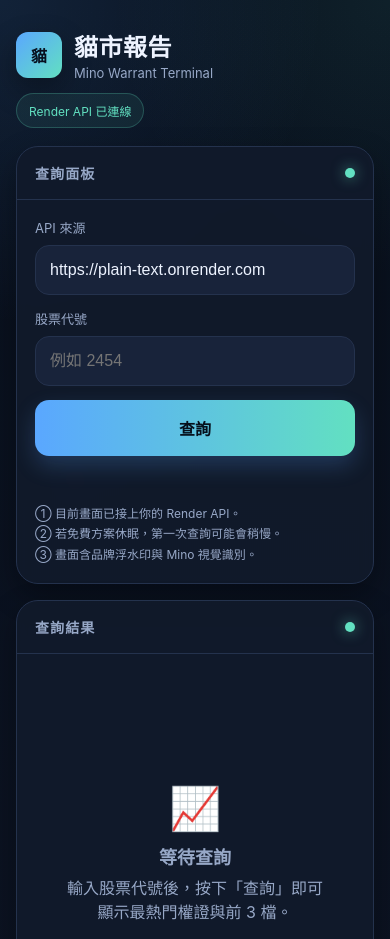
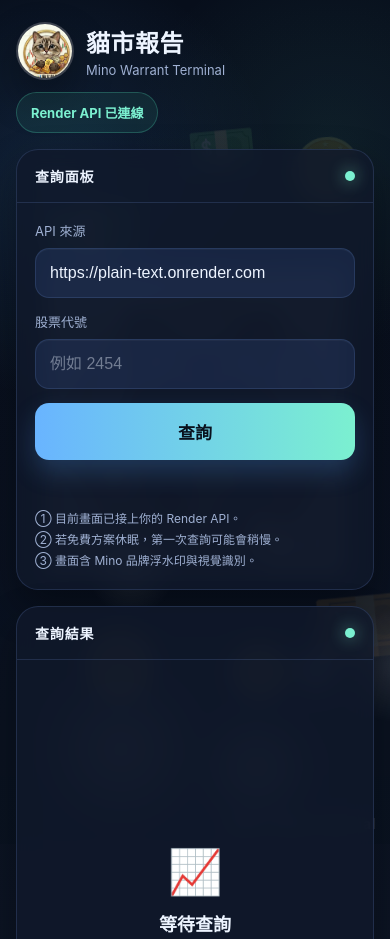
Before and after one commit to jaimch-ctrl/Plain-text, a plain HTML site: page index.html in a window 390 px wide. Shown: the top 939 px of the page. Drawn offline with Linux system fonts and the light colour scheme.

Commit message:
Update index.html

```diff
--- a/index.html
+++ b/index.html
@@ -3,136 +3,198 @@
 <head>
   <meta charset="UTF-8" />
   <meta name="viewport" content="width=device-width, initial-scale=1.0" />
-  <title>貓市報告｜權證查詢終端</title>
+  <title>貓市報告｜Mino Warrant Terminal</title>
   <style>
     :root{
-      --bg:#0b1020;
-      --panel:#121a2b;
-      --panel-2:#18233a;
-      --line:#24324d;
-      --text:#edf3ff;
-      --muted:#97a8c7;
-      --accent:#5aa7ff;
-      --accent-2:#62e0c1;
-      --hot:#ffb84d;
-      --success:#35c48a;
-      --danger:#ff6b6b;
-      --shadow:0 12px 30px rgba(0,0,0,.32);
+      --bg:#0a1020;
+      --panel:rgba(17,25,43,.82);
+      --panel-strong:rgba(20,30,52,.92);
+      --panel-soft:rgba(30,43,71,.72);
+      --line:rgba(132,166,255,.16);
+      --line-strong:rgba(132,166,255,.24);
+      --text:#edf4ff;
+      --muted:#9fb0d2;
+      --accent:#69b4ff;
+      --accent2:#7bf0d0;
+      --hot:#ffd15c;
+      --danger:#ff7c7c;
+      --shadow:0 18px 40px rgba(0,0,0,.32);
+      --radius:22px;
     }
 
     *{box-sizing:border-box}
+    html,body{margin:0;padding:0}
 
     body{
-      margin:0;
-      font-family:-apple-system,BlinkMacSystemFont,"Segoe UI",Roboto,"Noto Sans TC",sans-serif;
-      background:
-        radial-gradient(circle at top left, rgba(90,167,255,.12), transparent 28%),
-        radial-gradient(circle at top right, rgba(98,224,193,.08), transparent 24%),
-        linear-gradient(180deg,#08101d 0%, #0c1322 100%);
+      font-family:-apple-system,BlinkMacSystemFont,"Segoe UI","Noto Sans TC",sans-serif;
       color:var(--text);
       min-height:100vh;
+      overflow-x:hidden;
+      background:
+        radial-gradient(circle at 15% 15%, rgba(88,170,255,.14), transparent 20%),
+        radial-gradient(circle at 85% 12%, rgba(115,240,210,.08), transparent 18%),
+        linear-gradient(180deg,#08101d 0%, #0d1525 100%);
       position:relative;
-      overflow-x:hidden;
     }
 
+    /* 背景主圖：Mino */
     body::before{
       content:"";
       position:fixed;
-      top:50%;
-      left:50%;
-      width:420px;
-      height:420px;
-      transform:translate(-50%,-50%);
-      background:url('mino-cat.png') no-repeat center;
-      background-size:contain;
-      opacity:.045;
-      pointer-events:none;
-      z-index:0;
-      filter:saturate(1.05);
-    }
-
-    body::after{
-      content:"貓市報告 × Mino";
-      position:fixed;
-      top:52%;
-      left:50%;
-      transform:translate(-50%,-50%) rotate(-18deg);
-      font-size:56px;
-      font-weight:900;
-      color:rgba(255,255,255,.035);
-      letter-spacing:.08em;
-      white-space:nowrap;
+      inset:0;
+      background:
+        linear-gradient(rgba(8,12,23,.40), rgba(8,12,23,.52)),
+        url("./IMG_1270.jpeg") center center / 420px auto no-repeat;
+      opacity:.18;
       pointer-events:none;
       z-index:0;
     }
 
+    /* 浮水印文字 */
+    body::after{
+      content:"Jean × Mino Internal";
+      position:fixed;
+      right:26px;
+      bottom:18px;
+      color:rgba(255,255,255,.14);
+      font-size:18px;
+      font-weight:700;
+      letter-spacing:.04em;
+      pointer-events:none;
+      z-index:1;
+      white-space:nowrap;
+    }
+
+    /* 動態光點層 */
+    .fx{
+      position:fixed;
+      inset:0;
+      overflow:hidden;
+      pointer-events:none;
+      z-index:0;
+    }
+
+    .fx span{
+      position:absolute;
+      display:block;
+      border-radius:999px;
+      background:radial-gradient(circle, rgba(255,255,255,.35) 0%, rgba(255,255,255,0) 70%);
+      animation:floatUp linear infinite;
+      opacity:.35;
+      filter:blur(.3px);
+    }
+
+    .fx span:nth-child(1){width:180px;height:180px;left:8%;top:82%;animation-duration:18s}
+    .fx span:nth-child(2){width:90px;height:90px;left:22%;top:68%;animation-duration:13s}
+    .fx span:nth-child(3){width:140px;height:140px;left:48%;top:86%;animation-duration:21s}
+    .fx span:nth-child(4){width:70px;height:70px;left:72%;top:80%;animation-duration:15s}
+    .fx span:nth-child(5){width:120px;height:120px;left:86%;top:76%;animation-duration:17s}
+    .fx span:nth-child(6){width:60px;height:60px;left:60%;top:65%;animation-duration:12s}
+
+    @keyframes floatUp{
+      0%{transform:translateY(0) scale(1);opacity:.10}
+      30%{opacity:.32}
+      100%{transform:translateY(-120px) scale(1.06);opacity:0}
+    }
+
+    .money{
+      position:fixed;
+      inset:0;
+      pointer-events:none;
+      z-index:0;
+      overflow:hidden;
+    }
+
+    .money i{
+      position:absolute;
+      opacity:.10;
+      filter:blur(.2px);
+      animation:drift 18s ease-in-out infinite alternate;
+      font-style:normal;
+      user-select:none;
+    }
+
+    .money i:nth-child(1){left:10%;top:22%;font-size:84px;transform:rotate(-18deg)}
+    .money i:nth-child(2){left:74%;top:16%;font-size:62px;transform:rotate(15deg)}
+    .money i:nth-child(3){left:80%;top:68%;font-size:88px;transform:rotate(-12deg)}
+    .money i:nth-child(4){left:20%;top:74%;font-size:66px;transform:rotate(11deg)}
+    .money i:nth-child(5){left:48%;top:14%;font-size:56px;transform:rotate(8deg)}
+    .money i:nth-child(6){left:58%;top:76%;font-size:54px;transform:rotate(-10deg)}
+
+    @keyframes drift{
+      from{transform:translateY(0) rotate(-8deg)}
+      to{transform:translateY(-18px) rotate(8deg)}
+    }
+
     .wrap{
       position:relative;
-      z-index:1;
-      max-width:1240px;
+      z-index:2;
+      max-width:1280px;
       margin:0 auto;
-      padding:28px 16px 40px;
+      padding:22px 16px 34px;
     }
 
     .topbar{
       display:flex;
+      justify-content:space-between;
       align-items:center;
-      justify-content:space-between;
-      margin-bottom:18px;
       gap:12px;
+      margin-bottom:16px;
     }
 
     .brand{
       display:flex;
       align-items:center;
       gap:12px;
+      min-width:0;
     }
 
     .brand-logo{
-      width:46px;
-      height:46px;
-      border-radius:12px;
+      width:58px;
+      height:58px;
+      border-radius:50%;
       object-fit:cover;
+      border:2px solid rgba(255,255,255,.18);
       box-shadow:var(--shadow);
-      border:1px solid rgba(255,255,255,.12);
-      background:#0f1728;
+      background:#111827;
       flex-shrink:0;
     }
 
-    .brand-badge{
-      width:46px;
-      height:46px;
-      border-radius:12px;
-      background:linear-gradient(135deg,var(--accent),var(--accent-2));
+    .brand-fallback{
+      width:58px;
+      height:58px;
+      border-radius:50%;
       display:none;
       align-items:center;
       justify-content:center;
-      color:#07101f;
+      background:linear-gradient(135deg,var(--accent),var(--accent2));
+      color:#07111f;
       font-weight:900;
       box-shadow:var(--shadow);
       flex-shrink:0;
     }
 
     .brand-title{
+      margin:0;
       font-size:24px;
-      font-weight:800;
+      font-weight:900;
       letter-spacing:.02em;
-      margin:0;
     }
 
     .brand-sub{
-      margin:2px 0 0;
+      margin:3px 0 0;
       font-size:13px;
       color:var(--muted);
     }
 
     .status-chip{
-      padding:8px 12px;
+      padding:10px 14px;
       border-radius:999px;
-      background:rgba(98,224,193,.08);
-      border:1px solid rgba(98,224,193,.24);
-      color:var(--accent-2);
-      font-size:12px;
+      background:rgba(84,238,193,.08);
+      border:1px solid rgba(84,238,193,.24);
+      color:var(--accent2);
+      font-size:13px;
+      font-weight:700;
       white-space:nowrap;
       flex-shrink:0;
     }
@@ -144,63 +206,44 @@
       align-items:start;
     }
 
-    @media (max-width: 860px){
-      .grid{
-        grid-template-columns:1fr;
-      }
-
-      body::before{
-        width:300px;
-        height:300px;
-        opacity:.04;
-      }
-
-      body::after{
-        font-size:34px;
-      }
-
-      .topbar{
-        align-items:flex-start;
-        flex-direction:column;
-      }
-
-      .status-chip{
-        align-self:flex-start;
-      }
+    @media (max-width: 920px){
+      .grid{grid-template-columns:1fr}
+      .topbar{flex-direction:column;align-items:flex-start}
+      body::before{background-size:300px auto}
+      body::after{font-size:14px;right:14px;bottom:12px}
     }
 
     .card{
-      background:rgba(18,26,43,.94);
+      background:var(--panel);
       border:1px solid var(--line);
-      border-radius:22px;
+      border-radius:var(--radius);
       box-shadow:var(--shadow);
+      backdrop-filter:blur(10px);
       overflow:hidden;
-      backdrop-filter:blur(6px);
     }
 
     .card-head{
+      display:flex;
+      justify-content:space-between;
+      align-items:center;
       padding:16px 18px;
       border-bottom:1px solid var(--line);
-      display:flex;
-      align-items:center;
-      justify-content:space-between;
     }
 
     .card-title{
       margin:0;
       font-size:14px;
-      letter-spacing:.08em;
-      color:var(--muted);
-      text-transform:uppercase;
-      font-weight:700;
+      color:var(--text);
+      font-weight:800;
+      letter-spacing:.06em;
     }
 
     .dot{
       width:10px;
       height:10px;
       border-radius:50%;
-      background:var(--accent-2);
-      box-shadow:0 0 14px rgba(98,224,193,.65);
+      background:var(--accent2);
+      box-shadow:0 0 16px rgba(123,240,208,.65);
     }
 
     .card-body{
@@ -209,27 +252,32 @@
 
     label{
       display:block;
-      margin-bottom:8px;
       font-size:13px;
       color:var(--muted);
+      margin-bottom:8px;
     }
 
     .input{
       width:100%;
-      background:var(--panel-2);
+      border:none;
+      outline:none;
+      margin-bottom:14px;
+      padding:15px 14px;
+      border-radius:14px;
+      background:rgba(74,114,198,.16);
+      border:1px solid rgba(127,173,255,.15);
       color:var(--text);
-      border:1px solid var(--line);
-      border-radius:14px;
-      padding:15px 14px;
       font-size:16px;
-      outline:none;
-      transition:border-color .2s, box-shadow .2s, transform .08s;
-      margin-bottom:14px;
+      box-shadow:inset 0 1px 0 rgba(255,255,255,.03);
+    }
+
+    .input::placeholder{
+      color:rgba(237,244,255,.42);
     }
 
     .input:focus{
-      border-color:var(--accent);
-      box-shadow:0 0 0 3px rgba(90,167,255,.14);
+      border-color:rgba(106,181,255,.45);
+      box-shadow:0 0 0 3px rgba(90,167,255,.12);
     }
 
     .btn{
@@ -237,63 +285,52 @@
       border:none;
       border-radius:14px;
       padding:16px 14px;
-      font-size:16px;
-      font-weight:800;
+      font-size:17px;
+      font-weight:900;
+      color:#09111d;
       cursor:pointer;
-      color:#06101c;
-      background:linear-gradient(90deg,var(--accent),var(--accent-2));
-      box-shadow:0 10px 22px rgba(90,167,255,.22);
-      transition:transform .08s, opacity .2s, filter .2s;
+      background:linear-gradient(90deg,var(--accent),var(--accent2));
+      box-shadow:0 12px 26px rgba(80,164,255,.22);
+      transition:.18s ease;
     }
 
-    .btn:hover{
-      filter:brightness(1.04);
-    }
-
-    .btn:active{
-      transform:scale(.99);
-    }
-
-    .btn:disabled{
-      opacity:.65;
-      cursor:not-allowed;
-    }
+    .btn:hover{filter:brightness(1.03)}
+    .btn:active{transform:scale(.99)}
+    .btn:disabled{opacity:.68;cursor:not-allowed}
 
     .msg{
       margin-top:12px;
       min-height:22px;
+      color:var(--muted);
       font-size:13px;
-      color:var(--muted);
     }
 
-    .msg.error{
-      color:var(--danger);
-    }
+    .msg.error{color:var(--danger)}
 
     .footer-note{
       margin-top:14px;
       font-size:12px;
+      line-height:1.75;
       color:var(--muted);
-      line-height:1.7;
     }
 
-    .loading,
-    .empty{
-      min-height:360px;
+    .empty,
+    .loading{
+      min-height:480px;
       display:flex;
+      flex-direction:column;
       align-items:center;
       justify-content:center;
-      flex-direction:column;
+      text-align:center;
       color:var(--muted);
-      text-align:center;
-      padding:28px;
+      padding:24px;
     }
 
     .loading .pulse{
       width:48px;
       height:48px;
       border-radius:50%;
-      border:3px solid rgba(90,167,255,.15);
+      border:3px solid rgba(106,181,255,.18);
       border-top-color:var(--accent);
       animation:spin 1s linear infinite;
       margin-bottom:14px;
@@ -304,80 +341,94 @@
     }
 
     .quote-box{
-      background:linear-gradient(180deg,#16233a 0%, #10182a 100%);
-      border:1px solid var(--line);
-      border-radius:18px;
+      position:relative;
+      background:linear-gradient(180deg, rgba(37,57,94,.58), rgba(17,26,44,.82));
+      border:1px solid var(--line-strong);
+      border-radius:20px;
       padding:18px;
+      overflow:hidden;
       margin-bottom:14px;
     }
 
+    .quote-box::before{
+      content:"";
+      position:absolute;
+      inset:0;
+      background:url("./IMG_1270.jpeg") center center / 220px auto no-repeat;
+      opacity:.05;
+      pointer-events:none;
+    }
+
+    .tag{
+      position:relative;
+      z-index:1;
+      display:inline-block;
+      padding:6px 10px;
+      border-radius:999px;
+      background:rgba(255,209,92,.12);
+      border:1px solid rgba(255,209,92,.26);
+      color:var(--hot);
+      font-size:12px;
+      font-weight:800;
+      margin-bottom:10px;
+    }
+
     .quote-top{
+      position:relative;
+      z-index:1;
       display:flex;
       justify-content:space-between;
-      align-items:flex-start;
       gap:12px;
       margin-bottom:14px;
     }
 
-    .tag{
-      display:inline-block;
-      padding:6px 10px;
-      border-radius:999px;
-      font-size:12px;
-      font-weight:700;
-      background:rgba(255,184,77,.1);
-      border:1px solid rgba(255,184,77,.24);
-      color:var(--hot);
-      margin-bottom:10px;
-    }
-
     .quote-stock{
-      font-size:28px;
+      font-size:42px;
       font-weight:900;
       line-height:1;
       margin-bottom:8px;
     }
 
     .quote-name{
-      font-size:17px;
-      font-weight:700;
-      color:var(--text);
-      word-break:break-word;
+      font-size:18px;
+      font-weight:800;
     }
 
     .quote-volume{
       text-align:right;
-      min-width:110px;
+      min-width:120px;
     }
 
     .quote-volume .k{
+      color:var(--muted);
       font-size:12px;
-      color:var(--muted);
-      margin-bottom:6px;
+      margin-bottom:8px;
     }
 
     .quote-volume .v{
-      font-size:30px;
+      font-size:42px;
+      line-height:1;
+      color:var(--hot);
       font-weight:900;
-      color:var(--hot);
-      letter-spacing:.02em;
     }
 
     .metric-grid{
+      position:relative;
+      z-index:1;
       display:grid;
       grid-template-columns:repeat(3,1fr);
       gap:10px;
     }
 
-    @media (max-width: 560px){
-      .metric-grid{
-        grid-template-columns:1fr;
-      }
+    @media (max-width: 620px){
+      .metric-grid{grid-template-columns:1fr}
+      .quote-top{flex-direction:column}
+      .quote-volume{text-align:left}
     }
 
     .metric{
-      background:rgba(255,255,255,.02);
-      border:1px solid var(--line);
+      background:rgba(94,132,214,.10);
+      border:1px solid rgba(132,166,255,.16);
       border-radius:14px;
       padding:12px;
     }
@@ -390,7 +441,7 @@
 
     .metric .v{
       font-size:17px;
-      font-weight:800;
+      font-weight:900;
       word-break:break-word;
     }
 
@@ -404,8 +455,9 @@
     .section-title h3{
       margin:0;
       font-size:15px;
+      color:var(--text);
+      font-weight:800;
       letter-spacing:.06em;
-      color:var(--muted);
       text-transform:uppercase;
     }
 
@@ -415,25 +467,24 @@
     }
 
     .row{
-      background:var(--panel-2);
-      border:1px solid var(--line);
-      border-radius:16px;
-      padding:14px;
+      background:linear-gradient(180deg, rgba(49,74,122,.44), rgba(23,34,58,.88));
+      border:1px solid rgba(132,166,255,.16);
+      border-radius:18px;
+      padding:16px;
       display:flex;
+      align-items:center;
       justify-content:space-between;
-      align-items:center;
       gap:12px;
+      box-shadow:inset 0 1px 0 rgba(255,255,255,.02);
     }
 
-    .row-left{
-      min-width:0;
-    }
+    .row-left{min-width:0}
 
     .rank{
+      color:var(--accent2);
       font-size:12px;
-      color:var(--accent-2);
-      margin-bottom:4px;
-      font-weight:700;
+      font-weight:800;
+      margin-bottom:5px;
     }
 
     .code{
@@ -445,43 +496,56 @@
     .sub{
       font-size:12px;
       color:var(--muted);
-      margin-top:5px;
+      margin-top:4px;
     }
 
     .vol{
+      text-align:right;
       white-space:nowrap;
-      text-align:right;
     }
 
     .vol .k{
+      color:var(--muted);
       font-size:11px;
-      color:var(--muted);
-      margin-bottom:5px;
+      margin-bottom:6px;
     }
 
     .vol .v{
       font-size:20px;
       font-weight:900;
-      color:var(--text);
     }
   </style>
 </head>
 <body>
+  <div class="fx">
+    <span></span><span></span><span></span><span></span><span></span><span></span>
+  </div>
+
+  <div class="money">
+    <i>💵</i>
+    <i>🪙</i>
+    <i>💴</i>
+    <i>🪙</i>
+    <i>💵</i>
+    <i>🪙</i>
+  </div>
+
   <div class="wrap">
     <div class="topbar">
       <div class="brand">
         <img
-          src="mino-cat.png"
+          src="./IMG_1270.jpeg"
           alt="Mino Logo"
           class="brand-logo"
-          onerror="this.style.display='none'; document.getElementById('fallbackBadge').style.display='flex';"
+          onerror="this.style.display='none';document.getElementById('fallbackBadge').style.display='flex';"
         >
-        <div id="fallbackBadge" class="brand-badge">貓</div>
+        <div id="fallbackBadge" class="brand-fallback">貓</div>
         <div>
           <h1 class="brand-title">貓市報告</h1>
           <p class="brand-sub">Mino Warrant Terminal</p>
         </div>
       </div>
+
       <div class="status-chip">Render API 已連線</div>
     </div>
 
@@ -505,7 +569,7 @@
           <div class="footer-note">
             ① 目前畫面已接上你的 Render API。<br>
             ② 若免費方案休眠，第一次查詢可能會稍慢。<br>
-            ③ 畫面含品牌浮水印與 Mino 視覺識別。
+            ③ 畫面含 Mino 品牌浮水印與視覺識別。
           </div>
         </div>
       </div>
@@ -517,8 +581,8 @@
         </div>
         <div class="card-body" id="resultWrap">
           <div class="empty">
-            <div style="font-size:42px;margin-bottom:10px;">📈</div>
-            <div style="font-weight:800;font-size:18px;margin-bottom:6px;">等待查詢</div>
+            <div style="font-size:44px;margin-bottom:12px;">📈</div>
+            <div style="font-size:18px;font-weight:900;margin-bottom:8px;color:var(--text);">等待查詢</div>
             <div>輸入股票代號後，按下「查詢」即可顯示最熱門權證與前 3 檔。</div>
           </div>
         </div>
@@ -543,11 +607,12 @@
       msg.className = "msg";
       msg.innerText = "查詢中…";
       btn.disabled = true;
+      btn.innerText = "查詢中...";
 
       resultWrap.innerHTML = `
         <div class="loading">
           <div class="pulse"></div>
-          <div style="font-weight:800;margin-bottom:6px;">查詢中</div>
+          <div style="font-size:18px;font-weight:900;color:var(--text);margin-bottom:8px;">查詢中</div>
           <div>若 Render 正在喚醒，第一次可能會慢一點。</div>
         </div>
       `;
@@ -559,6 +624,8 @@
         if(!res.ok || !data.top){
           throw new Error("查詢失敗");
         }
+
+        const now = new Date().toLocaleString("zh-TW");
 
         const top3Html = (data.top3 || []).map(function(x, idx){
           return `
@@ -600,8 +667,8 @@
                 <div class="v">${data.top.code}</div>
               </div>
               <div class="metric">
-                <div class="k">資料狀態</div>
-                <div class="v">API 已回應</div>
+                <div class="k">查詢時間</div>
+                <div class="v">${now}</div>
               </div>
             </div>
           </div>
@@ -623,12 +690,13 @@
         resultWrap.innerHTML = `
           <div class="empty">
             <div style="font-size:42px;margin-bottom:10px;">⚠️</div>
-            <div style="font-weight:800;font-size:18px;margin-bottom:6px;">查詢失敗</div>
+            <div style="font-weight:900;font-size:18px;margin-bottom:6px;color:var(--text);">查詢失敗</div>
             <div>可能是 Render 尚未喚醒，或 API 暫時沒有回應。</div>
           </div>
         `;
       }finally{
         btn.disabled = false;
+        btn.innerText = "查詢";
       }
     }
   </script>
```
